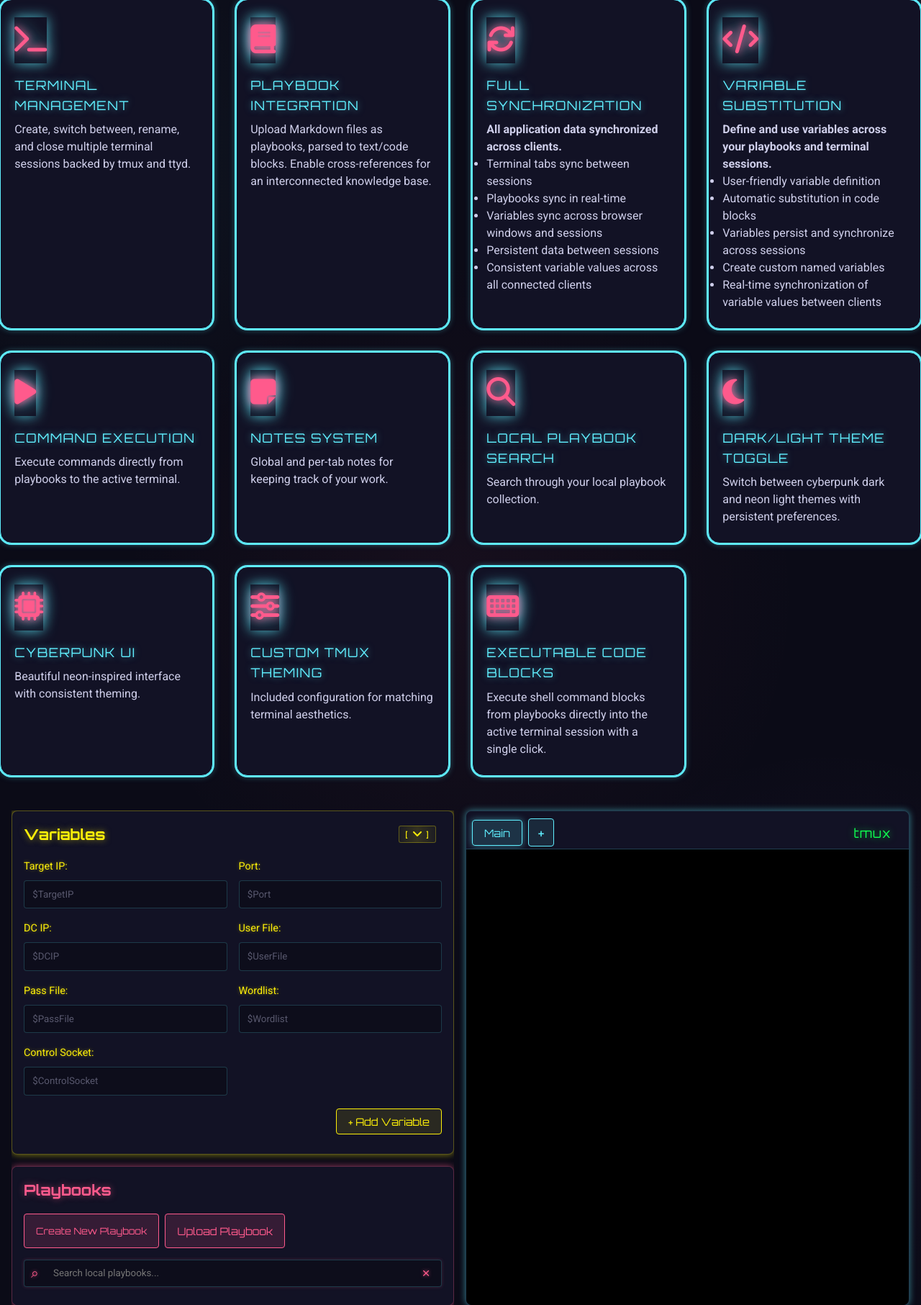
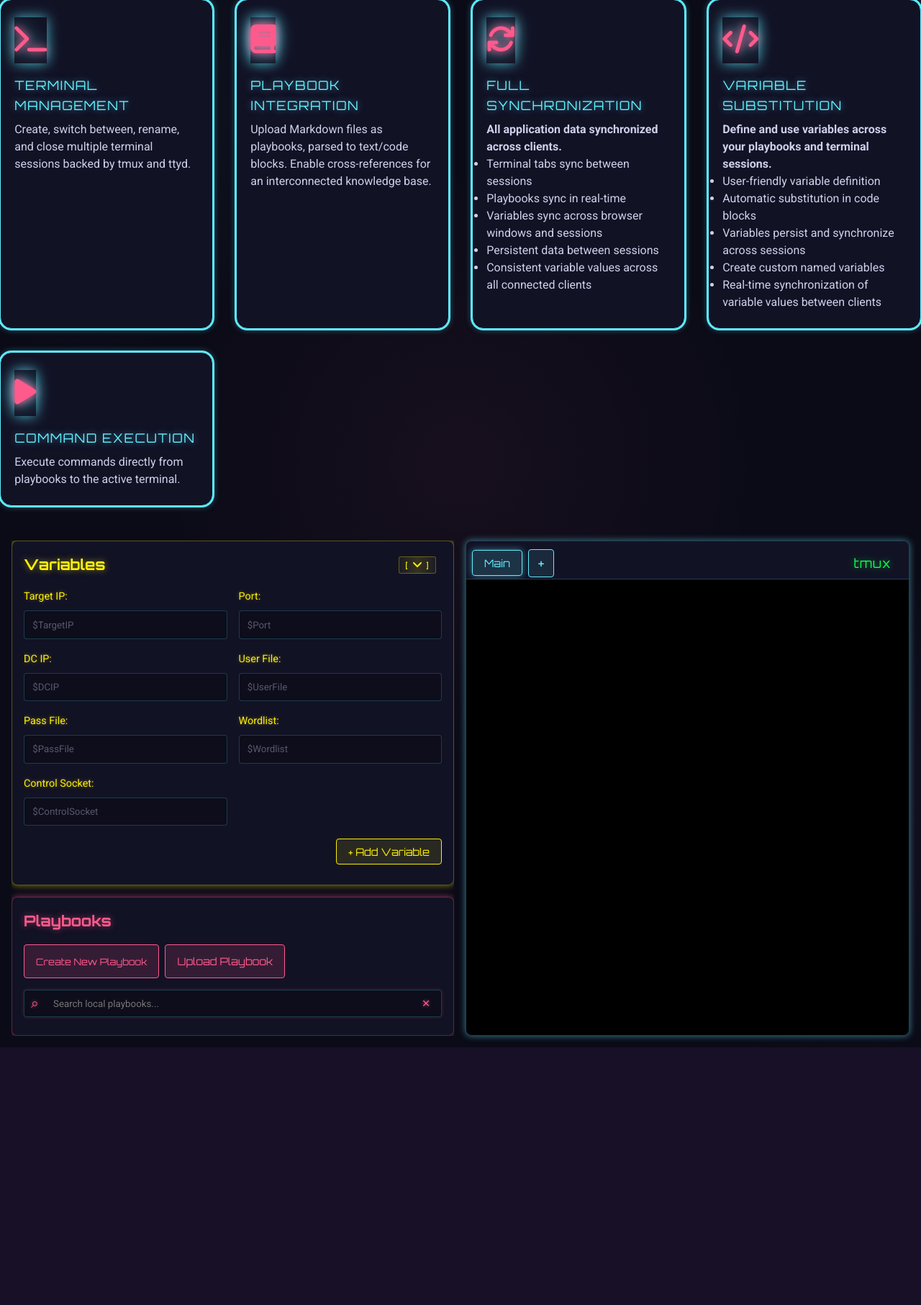
Before and after one commit to raducu5700u/CommandWave, a Flask app: page / in a window 1280 px wide. Shown: the part 169-1982 px from the top of the page at 72% size. After the commit the page ends 1624 px from the top, so only its background shows below. Run offline with Flask 3, Linux system fonts and the light colour scheme; data that the repository does not hold is empty; parts of the project's set-up code (start-up, migrations or seed data) failed here and were passed over; some libraries are stand-ins or nearby versions.

Commit message:
Remove duplicate feature cards and add comment for styling guidance

```diff
--- a/templates/index.html
+++ b/templates/index.html
@@ -188,6 +188,7 @@
     <section class="features-section">
         <h2 class="section-title">Key Features</h2>
         <div class="feature-grid">
+            <!-- ENSURE: Only the styled feature cards for Full Synchronization and Variable Substitution exist here. Remove any duplicate, unstyled blocks. -->
             <div class="feature-card">
                 <span class="feature-icon"><i class="fas fa-terminal"></i></span>
                 <div class="feature-title">Terminal Management</div>
@@ -230,36 +231,6 @@
                 <span class="feature-icon"><i class="fas fa-play"></i></span>
                 <div class="feature-title">Command Execution</div>
                 <div class="feature-desc">Execute commands directly from playbooks to the active terminal.</div>
-            </div>
-            <div class="feature-card">
-                <span class="feature-icon"><i class="fas fa-sticky-note"></i></span>
-                <div class="feature-title">Notes System</div>
-                <div class="feature-desc">Global and per-tab notes for keeping track of your work.</div>
-            </div>
-            <div class="feature-card">
-                <span class="feature-icon"><i class="fas fa-search"></i></span>
-                <div class="feature-title">Local Playbook Search</div>
-                <div class="feature-desc">Search through your local playbook collection.</div>
-            </div>
-            <div class="feature-card">
-                <span class="feature-icon"><i class="fas fa-moon"></i></span>
-                <div class="feature-title">Dark/Light Theme Toggle</div>
-                <div class="feature-desc">Switch between cyberpunk dark and neon light themes with persistent preferences.</div>
-            </div>
-            <div class="feature-card">
-                <span class="feature-icon"><i class="fas fa-microchip"></i></span>
-                <div class="feature-title">Cyberpunk UI</div>
-                <div class="feature-desc">Beautiful neon-inspired interface with consistent theming.</div>
-            </div>
-            <div class="feature-card">
-                <span class="feature-icon"><i class="fas fa-sliders-h"></i></span>
-                <div class="feature-title">Custom tmux Theming</div>
-                <div class="feature-desc">Included configuration for matching terminal aesthetics.</div>
-            </div>
-            <div class="feature-card">
-                <span class="feature-icon"><i class="fas fa-keyboard"></i></span>
-                <div class="feature-title">Executable Code Blocks</div>
-                <div class="feature-desc">Execute shell command blocks from playbooks directly into the active terminal session with a single click.</div>
             </div>
         </div>
     </section>
```
